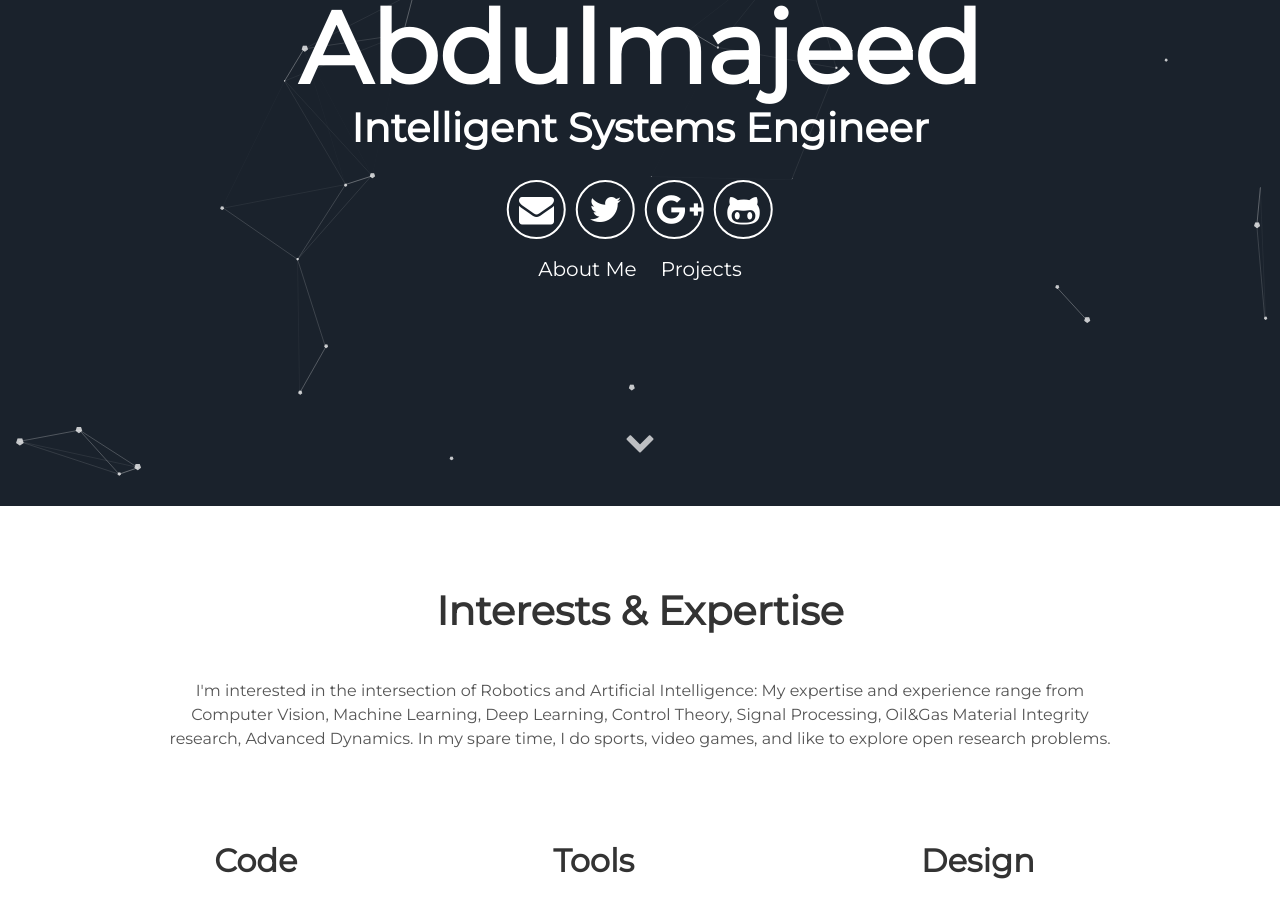
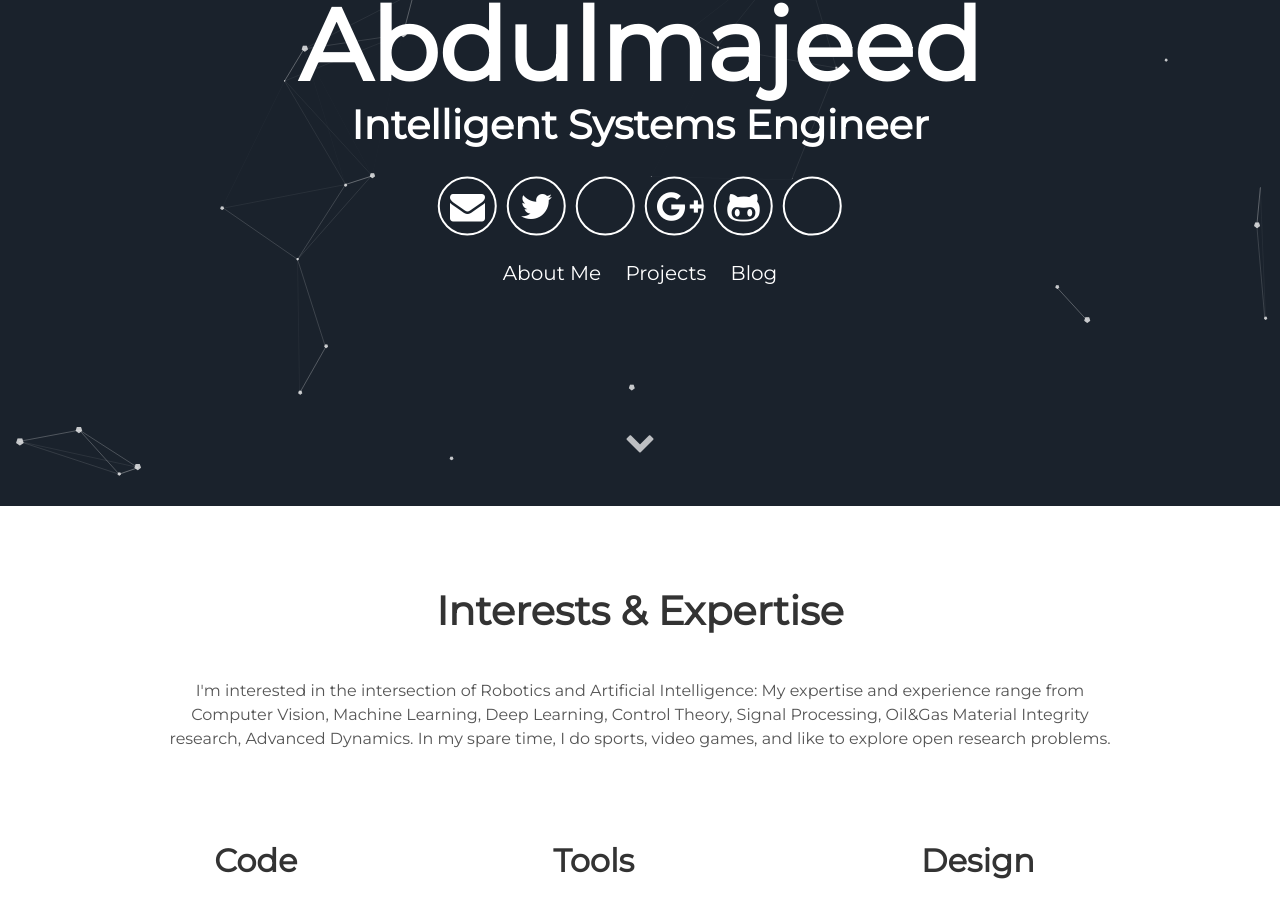
Before and after one commit to kbmajeed/kbmajeed.github.io, a Jekyll site: the page built from index.html, in a window 1280 px wide and 900 px high, scrolled down 394 px. Built offline with Jekyll 4.4.1, drawn with Linux system fonts in a browser that asks for light colours.

Commit message:
add instagram, medium

```diff
--- a/_includes/header.html
+++ b/_includes/header.html
@@ -7,12 +7,15 @@
       <div class="header-icons">
         <a aria-label="Send email" href="#"><i class="icon fa fa-envelope"></i></a>
         <a aria-label="My Twitter" target="_blank" href="#"><i class="icon fa fa-twitter" aria-hidden="true"></i></a>
+        <a aria-label="My Instagram" target="_blank" href="#"><i class="icon fa fa-instagram-alt" aria-hidden="true"></i></a>
         <a aria-label="My Google Plus" target="_blank" href="#"><i class="icon fa fa-google-plus" aria-hidden="true"></i></a>
         <a aria-label="My Github" target="_blank" href="#"><i class="icon fa fa-github-alt" aria-hidden="true"></i></a>
+        <a aria-label="My Medium" target="_blank" href="#"><i class="icon fa fa-medium-alt" aria-hidden="true"></i></a>
       </div>
       <div class="header-links">
         <a class="link" href="#about" data-scroll>About Me</a>
         <a class="link" href="#projects" data-scroll>Projects</a>
+        <a class="link" href="#blog" data-scroll>Blog</a>
       </div>
   </div>
   <a class="down" href="#about" data-scroll><i class="icon fa fa-chevron-down" aria-hidden="true"></i></a>
```
